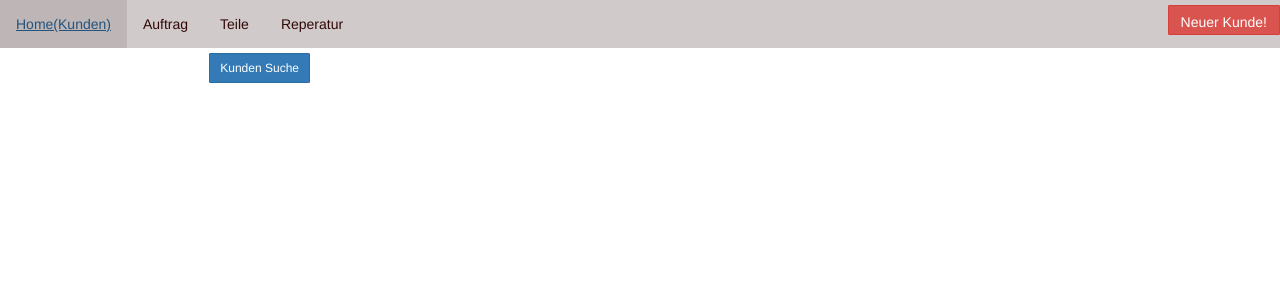
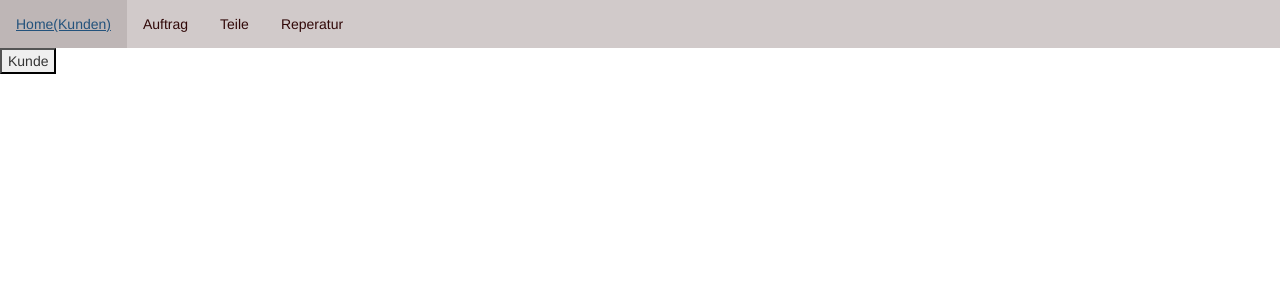
Before and after one commit to anassheikhmustafa/ProjektKFZ, a PHP site: page / in a window 1280 px wide. Shown: the top 300 px of the page. Run offline with PHP 8.4, Linux system fonts and the light colour scheme; data that the repository does not hold is empty; some libraries are stand-ins or nearby versions.

Commit message:
Add files via upload

```diff
--- a/projekt/index.php
+++ b/projekt/index.php
@@ -8,12 +8,8 @@
   <link rel="stylesheet" href="https://stackpath.bootstrapcdn.com/bootstrap/4.2.1/css/bootstrap.min.css" integrity="sha384-GJzZqFGwb1QTTN6wy59ffF1BuGJpLSa9DkKMp0DgiMDm4iYMj70gZWKYbI706tWS" crossorigin="anonymous">
   <link rel="stylesheet" href="https://maxcdn.bootstrapcdn.com/bootstrap/3.4.0/css/bootstrap.min.css">
   <link href="style.css" rel="stylesheet" type="text/css" media="screen" />
-
-
   <title>Kfz</title>
-
-</head>
-<body>
+<div>
   <ul>
     <ul>
       <li><a href="index.php"> Home(Kunden)</a></li>
@@ -22,14 +18,19 @@
       <li><a href="fahrzeuge/fahrzeug.html">Reperatur</a></li>
     </ul>
   </ul>
- <button id="modalActivate" type="button" class="btn btn-danger" data-toggle="modal" data-target="#exampleModalPreview">
-    Neuer Kunde!
-  </button>
+</div>
+
+</head>
+<body>
+  <button class="button" style="vertical-align:left" data-toggle="modal" data-target="#exampleModalPreview">
+  <span>Kunde</span>
+</button>
   <?php
     $pdo = new PDO('mysql:host=localhost;dbname=dbkfz', 'root', '');
 
     $sql = "SELECT kundennummer, anrede, titel, vorname, nachname, gebdat, strasse, plz, ort, telefon, email, newsletter, kommentar, kundeseit FROM kunde";
     foreach ($pdo->query($sql) as $row) { ?>
+
 
 <div class="row">
     <div class="col-md-2">
@@ -47,14 +48,15 @@
 
 <?php } ?>
 
+
+
 <!-- Suche -->
-<div class="container">
-	<div class="row">
-        <div class="search">
-<input type="text" class="form-control input-sm" maxlength="64" placeholder="Search" />
- <button type="submit" class="btn btn-primary btn-sm">Kunden Suche</button>
-</div>
+
+
 <!-- Suche ende -->
+
+
+
 
 <!-- Modal -->
 <div class="modal fade right" id="exampleModalPreview" tabindex="-1" role="dialog" aria-labelledby="exampleModalPreviewLabel" aria-hidden="true">
@@ -179,5 +181,8 @@
     <script src="https://ajax.googleapis.com/ajax/libs/jquery/3.3.1/jquery.min.js"></script>
     <script src="https://maxcdn.bootstrapcdn.com/bootstrap/3.4.0/js/bootstrap.min.js"></script>
 
+
+
+
 </body>
 </html>
```
